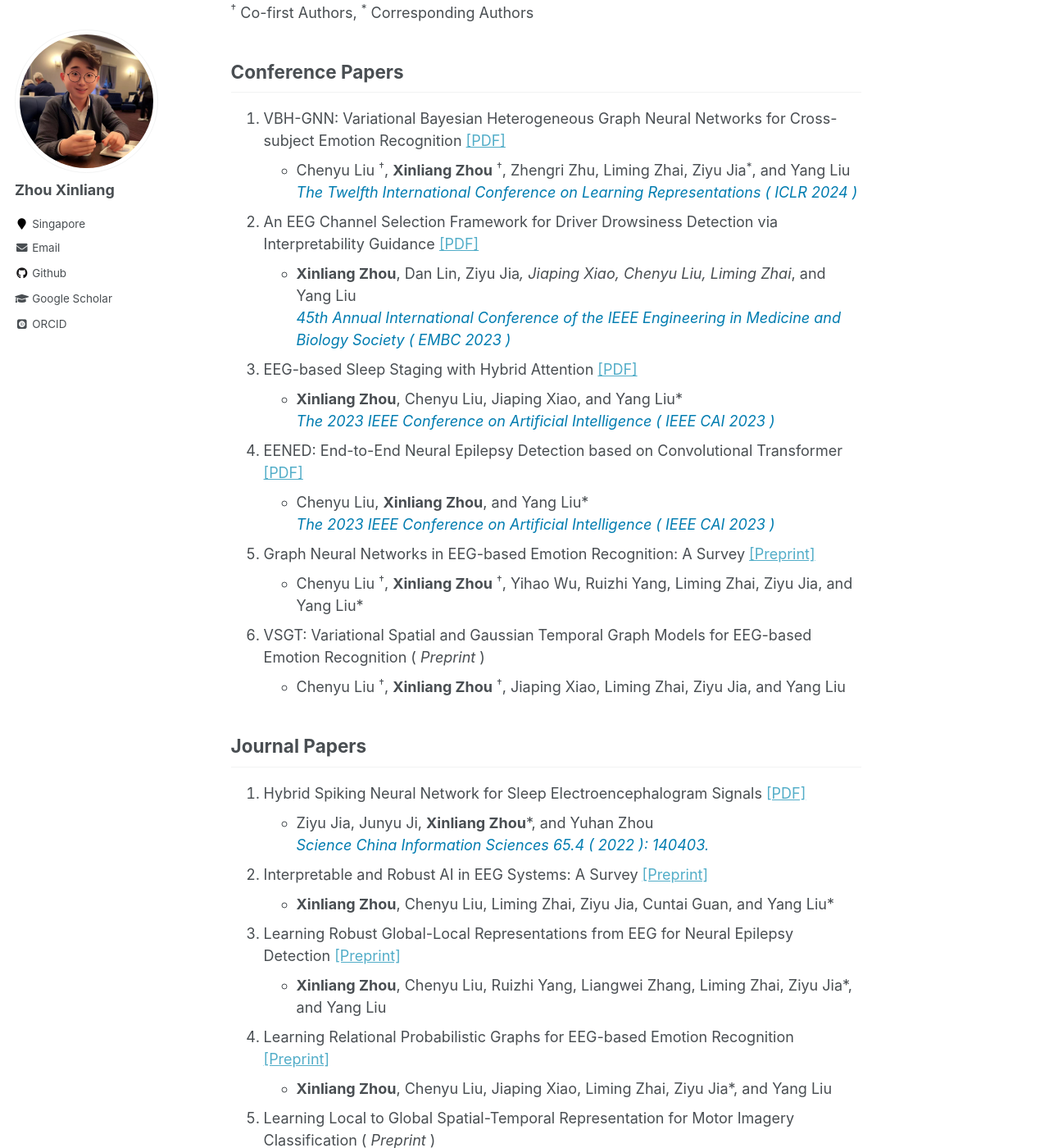
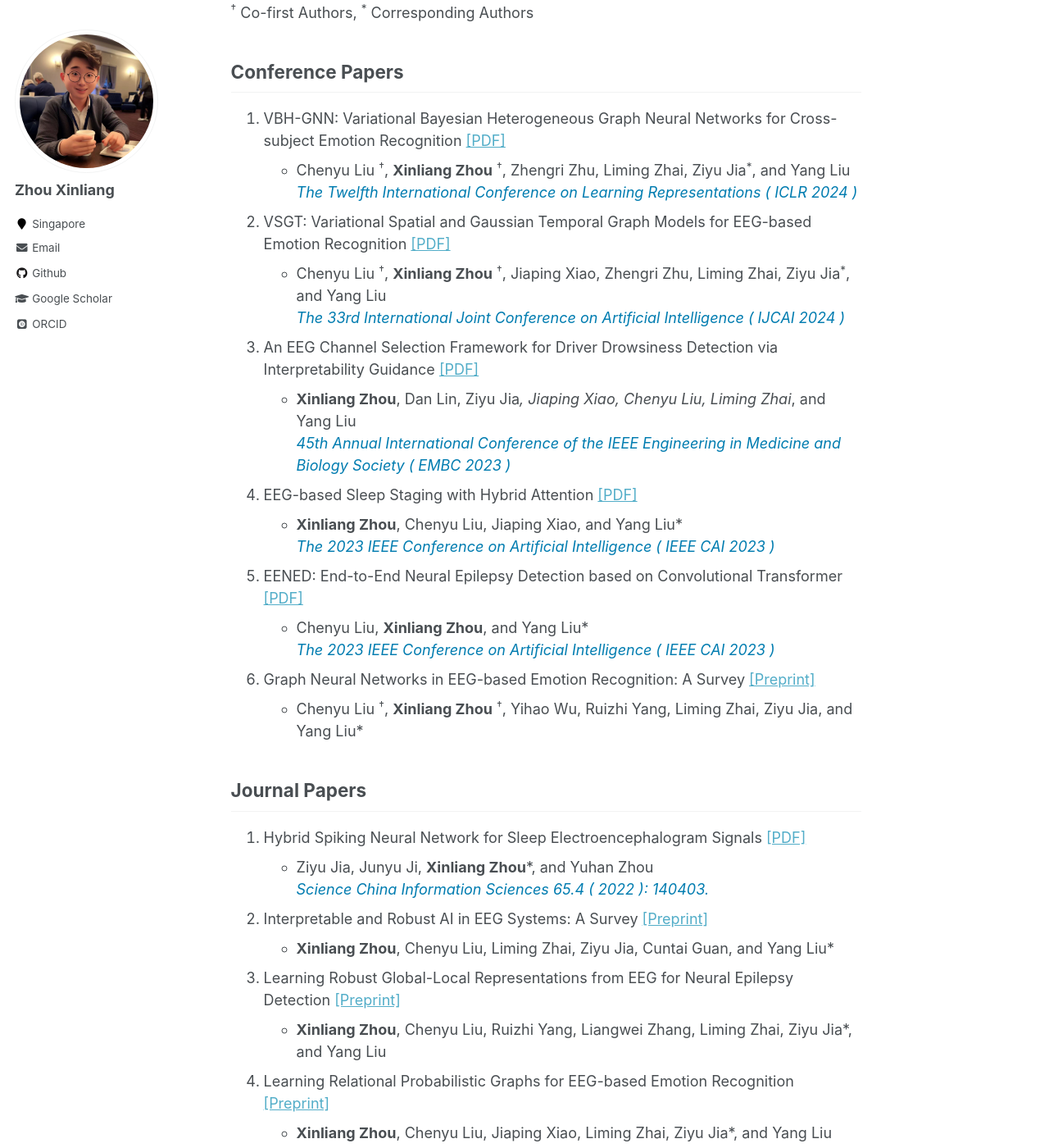
Before and after one commit to xinliangzhou/xinliangzhou.github.io, a Jekyll site: the page built from _pages/about.md, in a window 1280 px wide and 1400 px high, scrolled down 539 px. Shown: the whole window at 82% size. Built offline with Jekyll 4.4.1, drawn with Linux system fonts in a browser that asks for light colours; some web fonts are replaced.

Commit message:
Update about.md

```diff
--- a/_pages/about.md
+++ b/_pages/about.md
@@ -26,6 +26,11 @@ Conference Papers
    - Chenyu Liu <sup>†</sup>, **Xinliang Zhou** <sup>†</sup>, Zhengri Zhu, Liming Zhai, Ziyu Jia<sup>*</sup>, and Yang Liu<br>
   <span style="color:#007CB0">*The Twelfth International Conference on Learning Representations ( ICLR 2024 )*</span>
 
+2. VSGT: Variational Spatial and Gaussian Temporal Graph Models for EEG-based Emotion Recognition     [[PDF]](https://www.researchgate.net/publication/379731227_VSGT_Variational_Spatial_and_Gaussian_Temporal_Graph_Models_for_EEG-based_Emotion_Recognition#fullTextFileContent)
+   - Chenyu Liu <sup>†</sup>, **Xinliang Zhou** <sup>†</sup>, Jiaping Xiao, Zhengri Zhu,  Liming Zhai, Ziyu Jia<sup>*</sup>, and Yang Liu<br>
+  <span style="color:#007CB0">*The 33rd International Joint Conference on Artificial Intelligence ( IJCAI 2024 )*</span>
+
+
 
 2. An EEG Channel Selection Framework for Driver Drowsiness Detection via Interpretability Guidance  [[PDF]](https://ieeexplore.ieee.org/abstract/document/10341126)
    - **Xinliang Zhou**, Dan Lin, Ziyu Jia*, Jiaping Xiao, Chenyu Liu, Liming Zhai*, and Yang Liu
@@ -43,8 +48,7 @@ Conference Papers
     - Chenyu Liu <sup>†</sup>, **Xinliang Zhou** <sup>†</sup>, Yihao Wu, Ruizhi Yang, Liming Zhai, Ziyu Jia, and Yang Liu*
     <!-- *Under Review and Submitted to the 33rd International Joint Conference on Artificial Intelligence ( IJCAI 2024 )* -->
 
-6. VSGT: Variational Spatial and Gaussian Temporal Graph Models for EEG-based Emotion Recognition     ( *Preprint* )
-    - Chenyu Liu <sup>†</sup>, **Xinliang Zhou** <sup>†</sup>, Jiaping Xiao, Liming Zhai, Ziyu Jia, and Yang Liu
+
     <!-- *Under Review and Submitted to a Top Tier Double Blind Conference* -->
 
 
```
